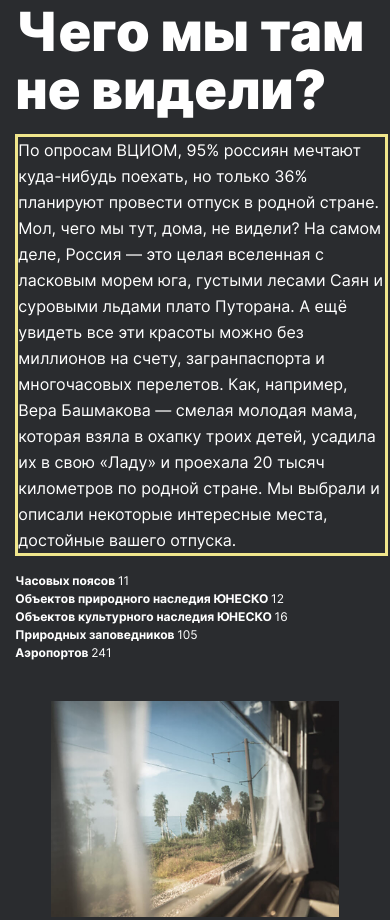
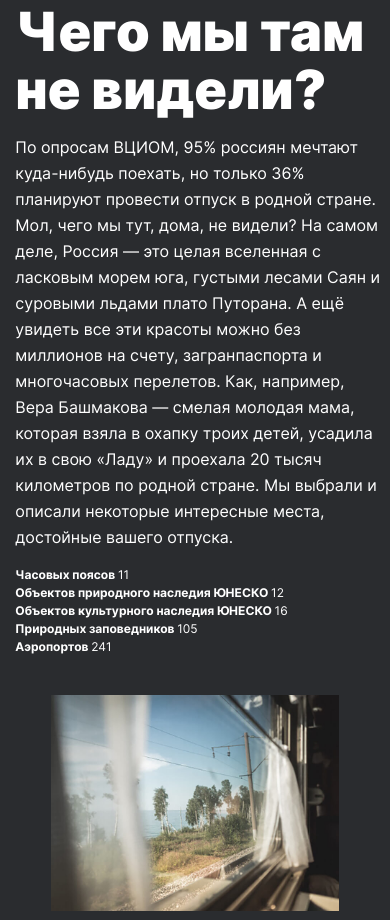
Before and after one commit to Dashnik/russian-travel, a plain HTML site: page index.html in a window 390 px wide. Shown: the part 1073-1993 px from the top of the page. Drawn offline with Linux system fonts and the light colour scheme.

Commit message:
Sprint4.Project3: last commit

```diff
--- a/blocks/intro/__text/intro__text.css
+++ b/blocks/intro/__text/intro__text.css
@@ -14,7 +14,6 @@
   .intro__text {
     width: 96%;
     margin-left: 3%;
-    border: 3px solid khaki;
   }
 }
 
```
